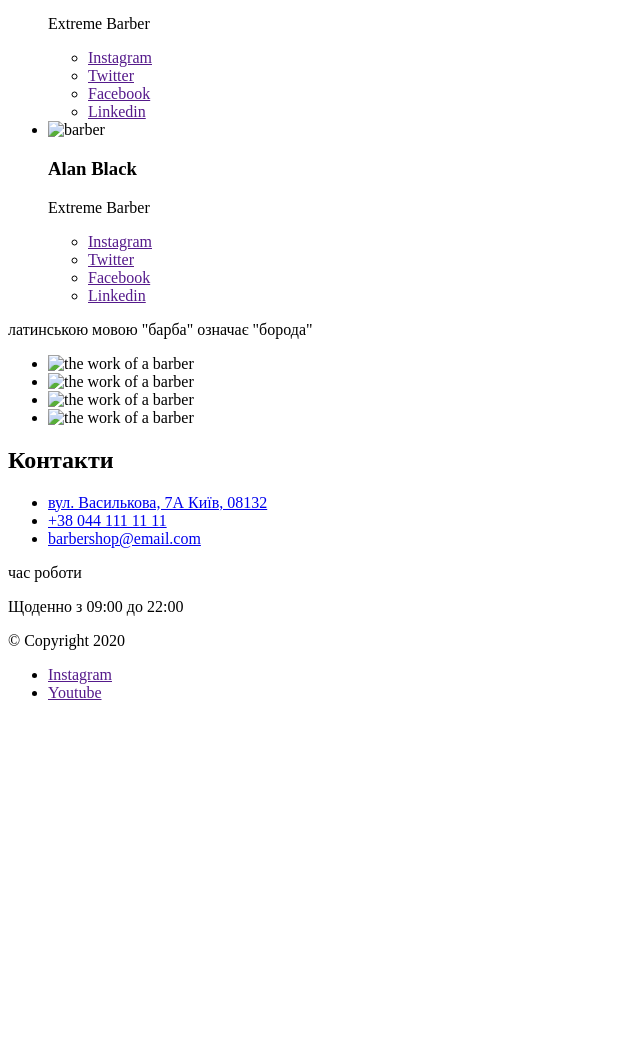
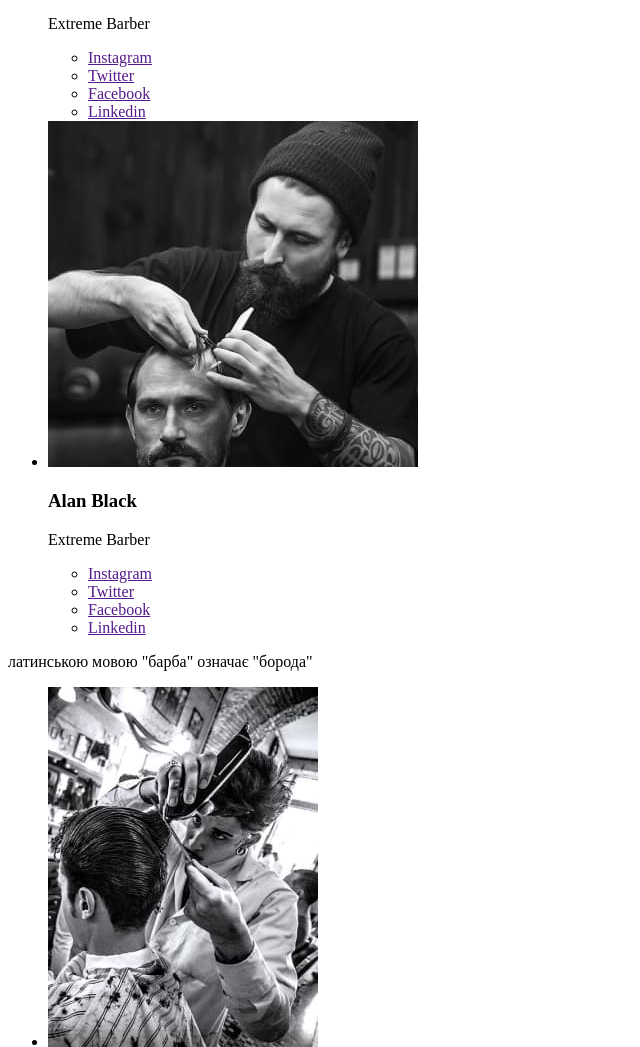
Before and after one commit to Natalja21/Barber-shop, a plain HTML site: page index.html in a window 1280 px wide. Shown: the part 3222-4269 px from the top of the page, without its empty margins (0-640 px from the left). Before the commit the page ends 3940 px from the top, so only its background shows below. Drawn offline with Linux system fonts and the light colour scheme; the site is published under a folder, as on GitHub Pages, so addresses that start at the root find nothing.

Commit message:
Update index.html

```diff
--- a/index.html
+++ b/index.html
@@ -165,7 +165,7 @@
             </ul>
           </li>
           <li>
-            <img src="img/masters/img2desk.jpg" alt="barber" />
+            <img src="./img/masters/img2desk.jpg" alt="barber" />
             <h3 lang="en">Michele Doe</h3>
             <p lang="en">Extreme Barber</p>
             <ul>
@@ -176,7 +176,7 @@
             </ul>
           </li>
           <li>
-            <img src="/img/masters/img3desk.jpg" alt="barber" />
+            <img src="./img/masters/img3desk.jpg" alt="barber" />
             <h3 lang="en">Alan Black</h3>
             <p lang="en">Extreme Barber</p>
             <ul>
@@ -195,25 +195,25 @@
         <ul>
           <li>
             <img
-              src="/img/gallery/Rectangle 25desk.jpg"
+              src="./img/gallery/Rectangle 25desk.jpg"
               alt="the work of a barber"
             />
           </li>
           <li>
             <img
-              src="/img/gallery/Rectangle 26desk.jpg"
+              src="./img/gallery/Rectangle 26desk.jpg"
               alt="the work of a barber"
             />
           </li>
           <li>
             <img
-              src="/img/gallery/Rectangle 27desk.jpg"
+              src="./img/gallery/Rectangle 27desk.jpg"
               alt="the work of a barber"
             />
           </li>
           <li>
             <img
-              src="/img/gallery/Rectangle 28desk.jpg"
+              src="./img/gallery/Rectangle 28desk.jpg"
               alt="the work of a barber"
             />
           </li>
```
